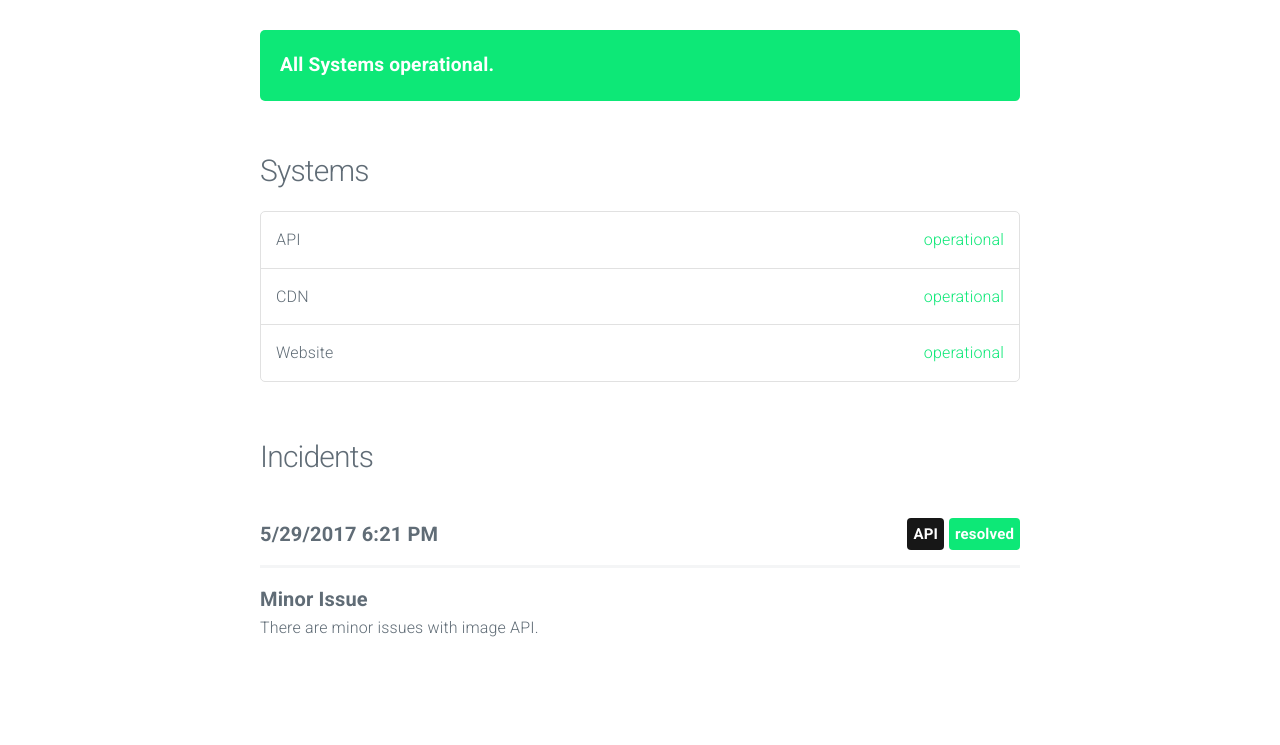
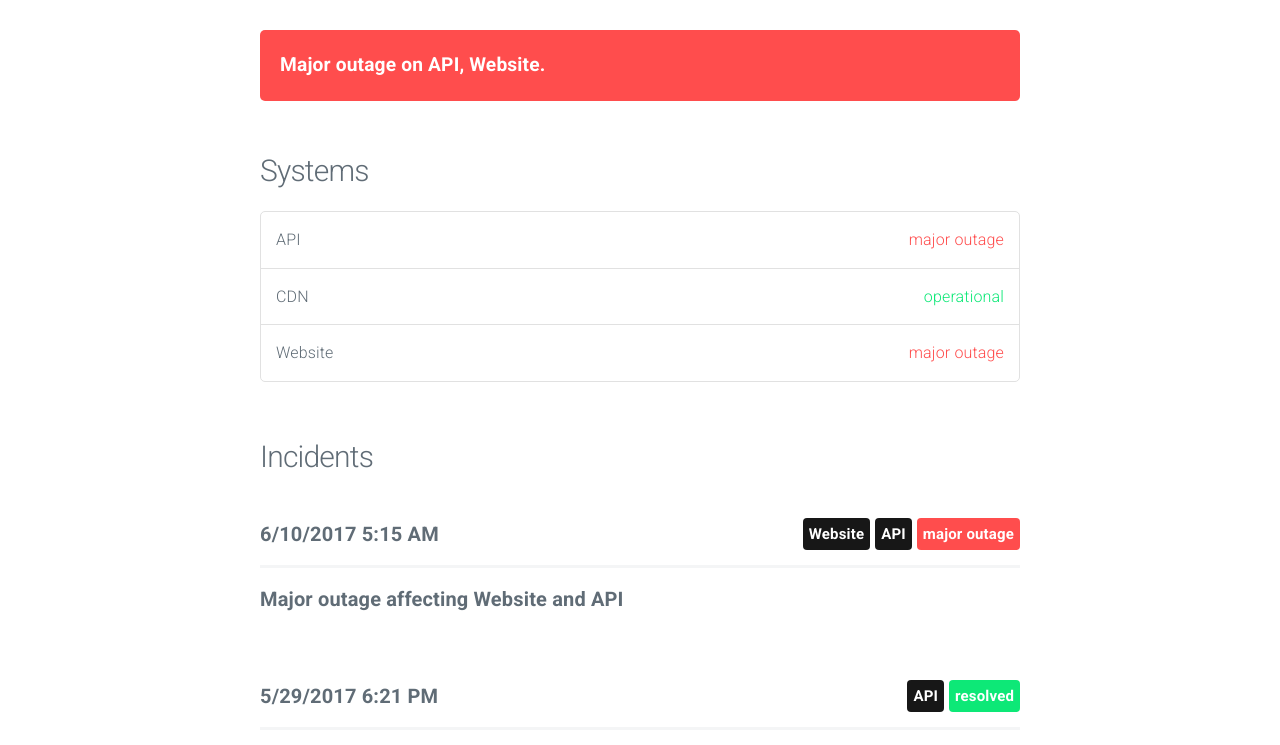
Before and after one commit to arjunkomath/capture-techulus-status, a plain HTML site: page index.html in a window 1280 px wide. Shown: the part 55-800 px from the top of the page. Drawn offline with nearby package versions, Linux system fonts and the light colour scheme; no server answers.

Commit message:
update index

```diff
--- a/index.html
+++ b/index.html
@@ -29,16 +29,18 @@
 
 			<section class="container" id="main">
 
-					<div class="panel operational" data-l10n-id="systems-operational">
-						All Systems operational.
+
+					<div class="panel major outage">
+						<span data-l10n-id="Major-outage">Major outage</span> <span data-l10n-id="on">on</span> API, Website.
 					</div>
+
 
 
 				<h4 data-l10n-id="systems">Systems</h4>
 				<ul class="systems">
 
 					<li>
-						API <span class="status operational" data-l10n-id="operational">operational</span>
+						API <span class="status major outage" data-l10n-id="major-outage">major outage</span>
 					</li>
 
 					<li>
@@ -46,13 +48,32 @@
 					</li>
 
 					<li>
-						Website <span class="status operational" data-l10n-id="operational">operational</span>
+						Website <span class="status major outage" data-l10n-id="major-outage">major outage</span>
 					</li>
 
 				</ul>
 
 				<h4 data-l10n-id="incidents">Incidents</h4>
 
+
+					<div class="incident">
+						<span class="date moment">2017-06-10 05:15:47 UTC</span>
+
+
+							<span class="label major outage float-right" data-l10n-id="major-outage">major outage</span>
+
+
+							<span class="label system float-right">API</span>
+
+							<span class="label system float-right">Website</span>
+
+						<hr/>
+
+						<span class="title">Major outage affecting Website and API</span>
+						<p></p>
+
+
+					</div>
 
 					<div class="incident">
 						<span class="date moment">2017-05-29 18:21:29 UTC</span>
```
